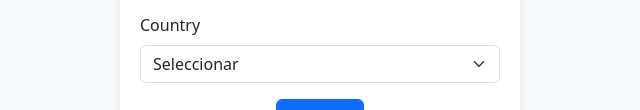
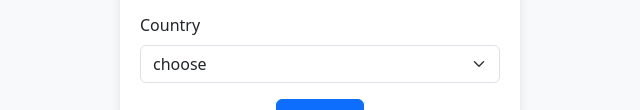
Before and after one commit to SantiagoAlvP/MACH-1.0, a plain HTML site: page register2.html in a window 1280 px wide. Shown: the part 839-949 px from the top of the page, 320-960 px from the left. Drawn offline with nearby package versions, Linux system fonts and the light colour scheme.

Commit message:
Actualizando el register2

```diff
--- a/register2.html
+++ b/register2.html
@@ -97,7 +97,7 @@
                     <div class="mb-3">
                         <label for="country" class="form-label">Country</label>
                         <select class="form-select" id="country" name="country" required>
-                            <option value="">Seleccionar</option>
+                            <option value="">choose</option>
                             <option value="USA">United States</option>
                             <option value="CAN">Canada</option>
                             <option value="MEX">Mexico</option>
```
Also changed, not shown: register1.html (+1 -1 lines).
